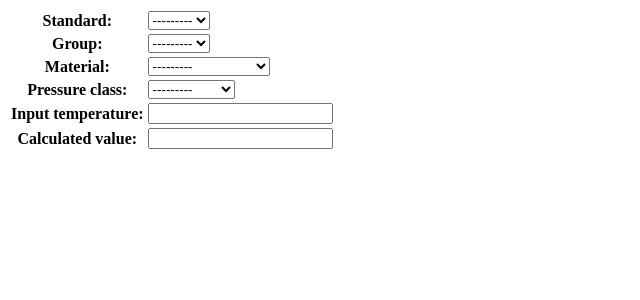
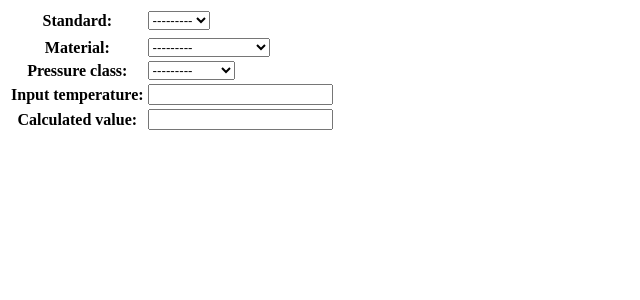
Before and after one commit to TruninKonstantin/django_project_03, a Django app: page /output_pressure/pressure_calculation/ in a window 1280 px wide. Shown: the top 300 px of the page, without its empty margins (0-640 px from the left). Run offline with Django 3.2, Linux system fonts and the light colour scheme; data comes from the database, SQL or seed files in the repository.

Commit message:
Field group became invisible, CSS is used.

```diff
--- /dev/null
+++ b/mysite/output_pressure/static/output_pressure/style.css
@@ -0,0 +1,4 @@
+#id_group, label[for="id_group"] {
+  position: absolute;
+  display: none
+}
--- a/mysite/output_pressure/templates/output_pressure/pressure_calculation.html
+++ b/mysite/output_pressure/templates/output_pressure/pressure_calculation.html
@@ -1,3 +1,7 @@
+{% load static %}
+
+<link rel="stylesheet" type="text/css" href="{% static 'output_pressure/style.css' %}">
+
 <form method="post"
       id="outputPressureForm"
       data-materials-url="{% url 'ajax_load_materials' %}"
```
Also changed, not shown: mysite/output_pressure/forms.py (+6 -1 lines).
